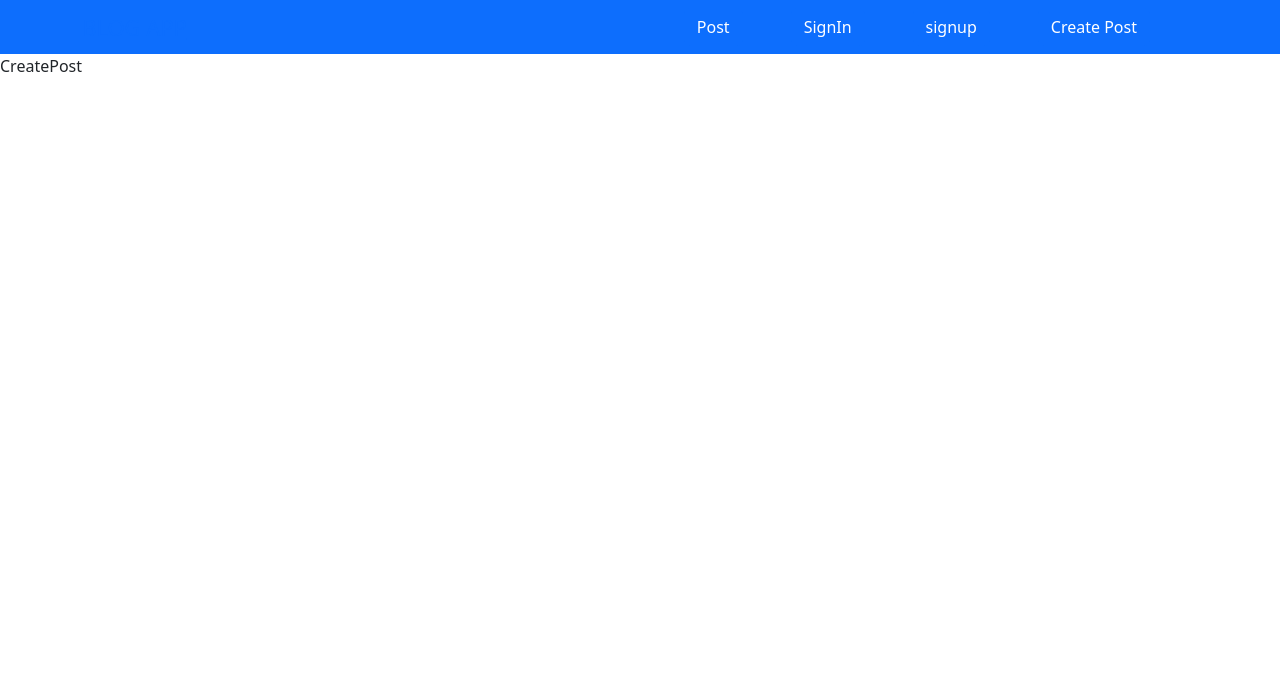
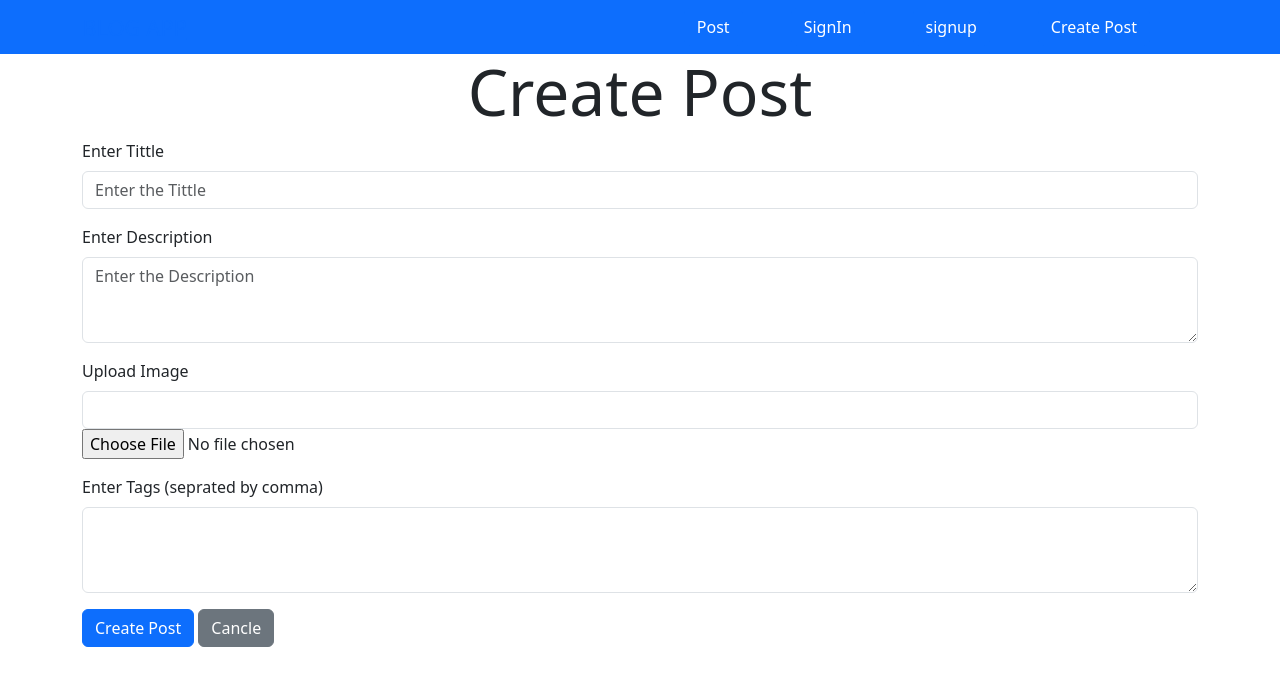
Before and after one commit to Jereenajames/MERN, a React (Vite) app in the folder Week-6/Blog-App/client/: page /create in a window 1280 px wide. Shown: the top 686 px of the page. Built offline with nearby package versions, Linux system fonts and the light colour scheme.

Commit message:
Blog-App

```diff
--- a/Week-6/Blog-App/client/src/components/CreatePost.tsx
+++ b/Week-6/Blog-App/client/src/components/CreatePost.tsx
@@ -1,6 +1,84 @@
+import { Container } from "react-bootstrap";
+import Form from 'react-bootstrap/Form';
+import Button from 'react-bootstrap/Button';
+import FileBase64 from 'react-file-base64';
+import { useState } from "react";
+import { Prev } from "react-bootstrap/esm/PageItem";
+
 const CreatePost = () =>{
-    return(
-        <div>CreatePost </div>
-    )
+    const [post, setPost] = useState({
+        tittle: "",
+        description:"",
+        image:"",
+        tags:" "
+    })
+
+    const handleInput = (e: any) =>{
+        const {name, value} = e.target;
+        setPost((prev) =>{
+            return{
+                ...prev,
+                [name] : value,
+            }
+        })
+    }
+
+    const handleSubmit = (e: any) =>{
+        e.preventDefault();
+        console.log(post);
+
+    }
+    return <Container>
+        <h2 className = "display-3 text-center">Create Post</h2>
+        <Form>
+      <Form.Group className="mb-3" controlId="exampleForm.ControlInput1">
+        <Form.Label>Enter Tittle</Form.Label>
+        <Form.Control type="text" placeholder="Enter the Tittle"
+          name="tittle" value={post.tittle}
+          onChange={handleInput}/>
+
+      </Form.Group>
+      <Form.Group className="mb-3" controlId="exampleForm.ControlTextarea1">
+        <Form.Label>Enter Description </Form.Label>
+        <Form.Control as="textarea" rows={3} placeholder="Enter the Description"
+         name="description" value={post.description} onChange={handleInput}/>
+      </Form.Group>
+
+      <Form.Group controlId="formFile" className="mb-3">
+        <Form.Label>Upload Image</Form.Label>
+        <Form.Control></Form.Control>
+        <FileBase64 type="file"  onDone={({base64} : any ) =>{
+                        setPost((prev)=>{
+                            return{
+                                ...prev,
+                                image: base64,
+                            }
+                        })
+        }}/>
+      </Form.Group>
+
+      <Form.Group className="mb-3" controlId="exampleForm.ControlTextarea1">
+        <Form.Label>Enter Tags (seprated by comma) </Form.Label>
+        <Form.Control as="textarea" rows={3} placeholder="Enter the Tags"
+        name="tags" value={post.tags}
+        onChange={(e:any) =>{
+            setPost((prev) =>{
+                return{
+                    ...prev,
+                    [e.target.name]: e.target.value.split(",")
+                }
+            })
+        }
+
+        }
+        />
+      </Form.Group>
+
+      <Button variant="primary" onClick={handleSubmit} >Create Post</Button>{" "}
+      <Button variant="secondary">Cancle</Button>{" "}
+    </Form>
+
+    </Container>
+
 }
 export default CreatePost;
--- a/Week-6/Blog-App/client/src/components/Signup.tsx
+++ b/Week-6/Blog-App/client/src/components/Signup.tsx
@@ -2,6 +2,7 @@ import Form from 'react-bootstrap/Form';
 import Button from 'react-bootstrap/Button';
 import { useState } from 'react';
 import axios from 'axios';
+import { Container } from 'react-bootstrap';
 
 const Signup = () => {
     const [user, setUser] = useState({
@@ -44,9 +45,8 @@ const Signup = () => {
         }else{
             alert("Password and confrim Password not same");
             }
-
     }
-    return <div>
+    return <Container>
         <h2 className="display-4 text-center">Signup</h2>
         <Form>
             <Form.Group className="mb-3" controlId="exampleForm.ControlInput1">
@@ -73,6 +73,7 @@ const Signup = () => {
             <Button variant="primary" onClick={handleSubmit} >Register</Button>{' '}
             <Button variant="secondary">Cancle</Button>{' '}
         </Form>
-    </div>
+
+        </Container>
 }
 export default Signup;
```
